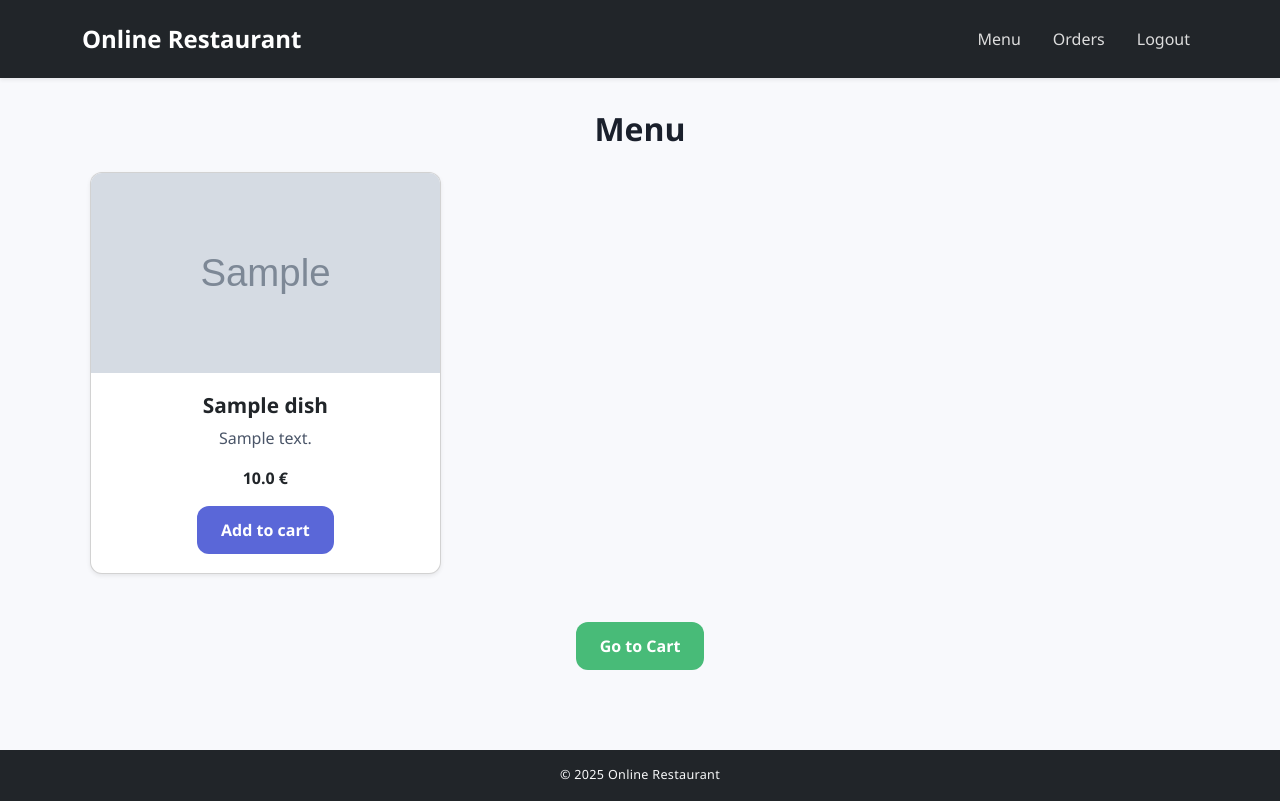
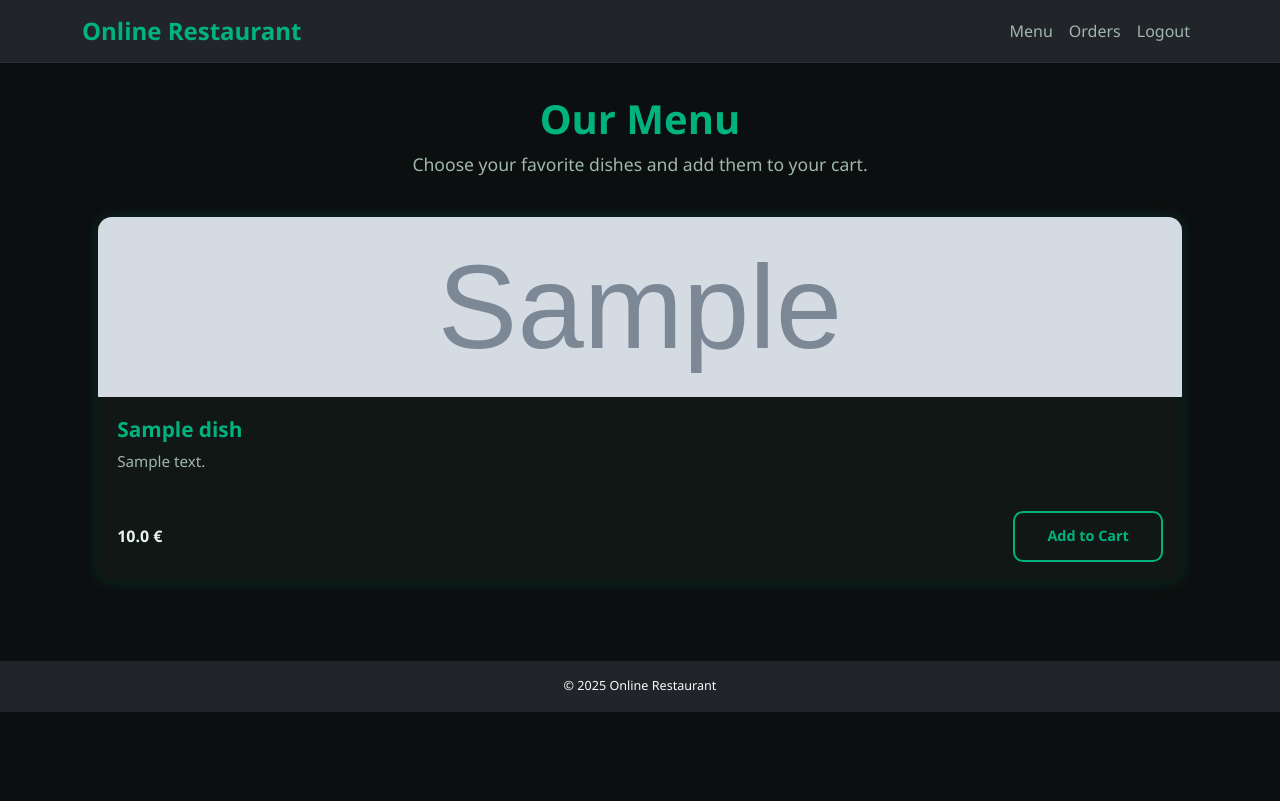
Before and after one commit to renvoxit/online-restaurant, a Flask app: page /menu in a window 1280 px wide. After the commit the page ends 712 px from the top, so only its background shows below. Run offline with Flask 3, Linux system fonts and the light colour scheme; a user stored in the database is signed in; tables that the repository leaves empty hold one stand-in row (values such as "Sample post"); grey boxes marked "Sample" are stand-in pictures.

Commit message:
added styles and images

```diff
--- a/static/css/style.css
+++ b/static/css/style.css
@@ -1,134 +1,242 @@
-/* === GLOBAL === */
 :root {
-  --accent: #5a67d8;
-  --accent-dark: #434190;
-  --bg: #f8f9fc;
-  --text: #1a202c;
-  --light: #ffffff;
-  --radius: 12px;
-  --shadow: 0 8px 24px rgba(0, 0, 0, 0.08);
+  --green-main: #00b37e;
+  --green-hover: #00d08a;
+  --green-dark: #004d3f;
+  --bg-dark: #0b0f0f;
+  --text-light: #e4f4ed;
+  --text-muted: #a0b7ad;
 }
 
 body {
-  background-color: var(--bg);
+  background-color: var(--bg-dark);
+  color: var(--text-light);
   font-family: "Poppins", "Segoe UI", sans-serif;
-  color: var(--text);
   margin: 0;
   padding: 0;
-  min-height: 100vh;
+  height: 100vh;
   display: flex;
   flex-direction: column;
 }
 
 /* === NAVBAR === */
 .navbar {
-  background-color: var(--accent-dark);
-  padding: 1rem 0;
+  background: #0d1313;
+  border-bottom: 1px solid rgba(255, 255, 255, 0.05);
 }
 
 .navbar-brand {
-  font-size: 1.6rem;
+  color: var(--green-main) !important;
   font-weight: 600;
-  color: var(--light) !important;
 }
 
 .nav-link {
-  color: #ddd !important;
-  margin-left: 1rem;
+  color: var(--text-muted) !important;
   transition: color 0.2s ease;
 }
-
 .nav-link:hover {
-  color: var(--light) !important;
+  color: var(--green-main) !important;
 }
 
-/* === CONTAINER === */
-main.container {
+/* === HERO SECTION === */
+.hero {
   flex: 1;
-  padding: 2rem 1rem;
   display: flex;
   justify-content: center;
+  align-items: center;
+  text-align: center;
+  background: linear-gradient(145deg, #0b0f0f, #0d1614);
+  padding: 2rem;
 }
 
-.content-wrapper {
-  max-width: 1100px;
-  width: 100%;
-  text-align: center;
+.hero-content {
+  max-width: 700px;
+  animation: fadeIn 1s ease-in-out;
 }
 
-/* === HEADINGS === */
-h1, h2 {
+.hero h1 {
+  font-size: 3rem;
   font-weight: 700;
-  margin-bottom: 1.2rem;
+  margin-bottom: 1rem;
+  color: var(--green-main);
+}
+
+.hero p {
+  font-size: 1.2rem;
+  color: var(--text-muted);
+  margin-bottom: 2rem;
+}
+
+.hero-buttons {
+  display: flex;
+  justify-content: center;
+  gap: 1.5rem;
 }
 
 /* === BUTTONS === */
 .btn {
-  border-radius: var(--radius);
+  text-decoration: none;
+  font-size: 1.1rem;
   font-weight: 600;
-  padding: 0.75rem 1.5rem;
-  font-size: 1rem;
-  border: none;
-  transition: all 0.2s ease;
-  cursor: pointer;
+  padding: 0.8rem 2rem;
+  border-radius: 10px;
+  transition: all 0.25s ease;
 }
 
-.btn-primary {
-  background-color: var(--accent);
-  color: var(--light);
-}
-.btn-primary:hover {
-  background-color: var(--accent-dark);
+.main-btn {
+  background-color: var(--green-main);
+  color: #fff;
+  box-shadow: 0 0 15px rgba(0, 179, 126, 0.4);
 }
 
-.btn-success {
-  background-color: #48bb78;
-  color: var(--light);
-}
-.btn-success:hover {
-  background-color: #38a169;
+.main-btn:hover {
+  background-color: var(--green-hover);
+  box-shadow: 0 0 25px rgba(0, 179, 126, 0.6);
+  transform: translateY(-3px);
 }
 
-/* === CARDS === */
-.card {
-  background: var(--light);
-  border-radius: var(--radius);
-  box-shadow: var(--shadow);
-  overflow: hidden;
-  transition: transform 0.2s ease, box-shadow 0.2s ease;
+.secondary-btn {
+  background-color: transparent;
+  color: var(--green-main);
+  border: 2px solid var(--green-main);
 }
 
-.card:hover {
-  transform: translateY(-5px);
-  box-shadow: 0 12px 30px rgba(0, 0, 0, 0.1);
-}
-
-.card img {
-  height: 200px;
-  object-fit: cover;
-  width: 100%;
-}
-
-.card-body {
-  padding: 1.2rem;
-}
-
-.card-title {
-  font-size: 1.3rem;
-  font-weight: 600;
-}
-
-.card-text {
-  color: #4a5568;
-  margin: 0.5rem 0 1rem 0;
+.secondary-btn:hover {
+  background-color: var(--green-main);
+  color: var(--bg-dark);
+  transform: translateY(-3px);
 }
 
 /* === FOOTER === */
 footer {
-  background: var(--accent-dark);
-  color: #ccc;
+  background: #0d1313;
+  color: var(--text-muted);
   text-align: center;
-  padding: 1rem;
+  padding: 1rem 0;
   font-size: 0.9rem;
-  letter-spacing: 0.3px;
 }
+
+/* === ANIMATIONS === */
+@keyframes fadeIn {
+  from { opacity: 0; transform: translateY(10px); }
+  to { opacity: 1; transform: translateY(0); }
+}
+
+/* === MENU PAGE === */
+.menu {
+  text-align: center;
+  padding: 2rem 1rem;
+}
+
+.menu-title {
+  color: var(--green-main);
+  font-size: 2.5rem;
+  font-weight: 700;
+  margin-bottom: 0.5rem;
+}
+
+.menu-subtitle {
+  color: var(--text-muted);
+  margin-bottom: 2.5rem;
+  font-size: 1.1rem;
+}
+
+.menu-grid {
+  display: grid;
+  grid-template-columns: repeat(auto-fit, minmax(250px, 1fr));
+  gap: 2rem;
+  max-width: 1100px;
+  margin: 0 auto;
+}
+
+.menu-card {
+  background: #111714;
+  border-radius: 14px;
+  box-shadow: 0 0 15px rgba(0, 179, 126, 0.2);
+  overflow: hidden;
+  transition: all 0.25s ease;
+}
+.menu-card:hover {
+  transform: translateY(-6px);
+  box-shadow: 0 0 25px rgba(0, 179, 126, 0.4);
+}
+
+.menu-card img {
+  width: 100%;
+  height: 180px;
+  object-fit: cover;
+}
+
+.menu-placeholder {
+  height: 180px;
+  display: flex;
+  justify-content: center;
+  align-items: center;
+  background: #0f1311;
+  color: var(--text-muted);
+  font-style: italic;
+}
+
+.menu-info {
+  padding: 1.2rem;
+  text-align: left;
+}
+
+.menu-info h3 {
+  color: var(--green-main);
+  font-size: 1.3rem;
+  font-weight: 600;
+  margin-bottom: 0.5rem;
+}
+
+.menu-desc {
+  color: var(--text-muted);
+  font-size: 0.95rem;
+  min-height: 45px;
+}
+
+.menu-footer {
+  display: flex;
+  justify-content: space-between;
+  align-items: center;
+  margin-top: 1rem;
+}
+
+.menu-price {
+  font-weight: 600;
+  color: var(--text-light);
+}
+
+.add-btn {
+  background-color: transparent;
+  color: var(--green-main);
+  border: 2px solid var(--green-main);
+  font-size: 0.9rem;
+}
+.add-btn:hover {
+  background-color: var(--green-main);
+  color: var(--bg-dark);
+}
+
+.menu-actions {
+  margin-top: 3rem;
+}
+
+/* === EMPTY MENU === */
+.empty-menu {
+  margin-top: 5rem;
+  text-align: center;
+  color: var(--text-muted);
+  animation: fadeIn 1s ease;
+}
+
+.empty-text {
+  font-size: 1.8rem;
+  color: var(--green-main);
+  font-weight: 600;
+}
+
+.empty-subtext {
+  font-size: 1rem;
+  margin-bottom: 2rem;
+  opacity: 0.8;
+}
--- /dev/null
+++ b/static/js/animation.js
@@ -0,0 +1,6 @@
+document.addEventListener("mousemove", e => {
+  const hero = document.querySelector(".hero");
+  const x = e.clientX / window.innerWidth;
+  const y = e.clientY / window.innerHeight;
+  hero.style.background = `radial-gradient(circle at ${x * 100}% ${y * 100}%, #0d2019, #0b0f0f 70%)`;
+});
--- a/templates/base.html
+++ b/templates/base.html
@@ -47,5 +47,6 @@
   </footer>
 
   <script src="https://cdn.jsdelivr.net/npm/bootstrap@5.3.3/dist/js/bootstrap.bundle.min.js"></script>
+  <script src="{{ url_for('static', filename='js/animation.js') }}"></script>
 </body>
 </html>
--- a/templates/menu.html
+++ b/templates/menu.html
@@ -1,27 +1,35 @@
 {% extends 'base.html' %}
 {% block title %}Menu{% endblock %}
 {% block content %}
-<h2 class="mb-4">Menu</h2>
-
-<div class="row">
+<section class="menu">
+  <h1 class="menu-title">Our Menu</h1>
+  {% if dishes %}
+    <p class="menu-subtitle">Choose your favorite dishes and add them to your cart.</p>
+    <div class="menu-grid">
       {% for dish in dishes %}
-  <div class="col-md-4 mb-4">
-    <div class="card h-100 shadow-sm">
+      <div class="menu-card">
         {% if dish.image_url %}
-        <img src="{{ dish.image_url }}" class="card-img-top" alt="{{ dish.name }}">
+          <img src="{{ dish.image_url }}" alt="{{ dish.name }}">
+        {% else %}
+          <div class="menu-placeholder">No image</div>
         {% endif %}
-      <div class="card-body">
-        <h5 class="card-title">{{ dish.name }}</h5>
-        <p class="card-text">{{ dish.description or "Delicious meal" }}</p>
-        <p><strong>{{ dish.price }} €</strong></p>
-        <a href="{{ url_for('main.add_to_cart', dish_id=dish.id) }}" class="btn btn-primary btn-sm">Add to cart</a>
+        <div class="menu-info">
+          <h3>{{ dish.name }}</h3>
+          <p class="menu-desc">{{ dish.description or 'A delicious meal prepared with care.' }}</p>
+          <div class="menu-footer">
+            <span class="menu-price">{{ dish.price }} €</span>
+            <a href="{{ url_for('main.add_to_cart', dish_id=dish.id) }}" class="btn add-btn">Add to Cart</a>
           </div>
         </div>
       </div>
       {% endfor %}
     </div>
-
-<div class="text-center mt-4">
-  <a href="{{ url_for('main.cart') }}" class="btn btn-success">Go to Cart</a>
+  {% else %}
+    <div class="empty-menu">
+      <p class="empty-text">No dishes yet.</p>
+      <p class="empty-subtext">Looks like our chef is sharpening his knives...</p>
+      <a href="{{ url_for('auth.login') }}" class="btn main-btn">Login as Admin</a>
     </div>
+  {% endif %}
+</section>
 {% endblock %}
```
Also changed, not shown: seed.py (deleted, +0 -15 lines), seed_menu.py (added, +60 -0 lines), templates/index.html (+8 -19 lines), instance/restaurant.db, static/images/cyber_sushi_set.png (added), static/images/emerald_pasta.png (added), static/images/emerald_ramen.png (added), 4 other files. Lines whose indentation alone changed are shown as unchanged.
